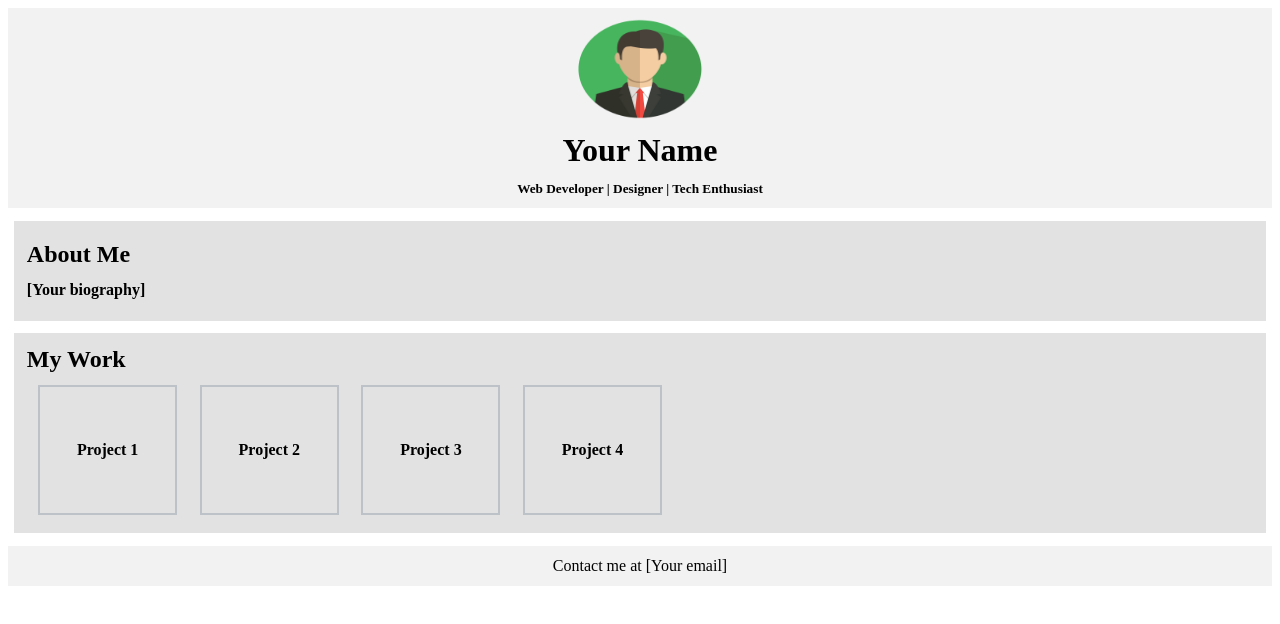
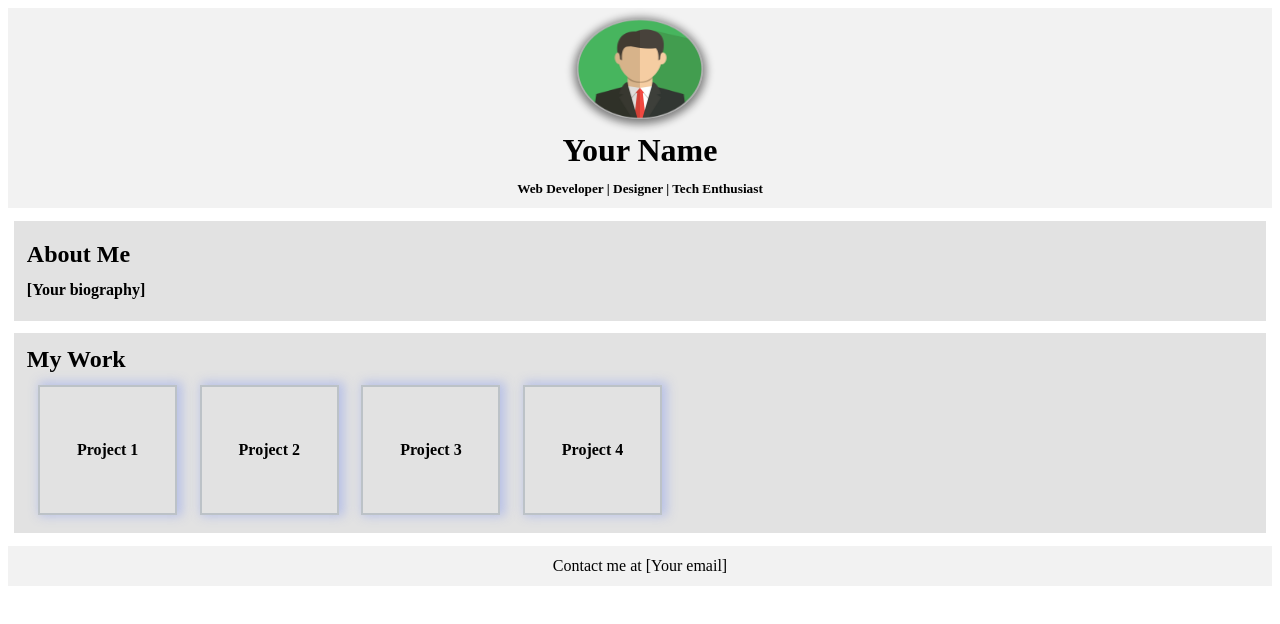
Before and after one commit to javad-musavi/letter-project, a plain HTML site: page index.html in a window 1280 px wide. In both pictures the pointer is over the picture 639 px from the left and 68 px from the top of the page. Drawn offline with Linux system fonts and the light colour scheme.

Commit message:
update style

```diff
--- a/css/style.css
+++ b/css/style.css
@@ -11,6 +11,16 @@
     width: 10%;
     height: 100px;
     margin: 2%;
+    transition: all 2s;
+    border: 2px 2px 10px 2px rgb(71, 153, 104);
+    border-radius: 50%;
+    box-shadow:2px 2px 10px 2px rgba(123, 144, 239, 0.409);
+}
+.img:hover{
+background: rgba(0, 0, 0, 0.266);
+box-shadow:0px 2px 8px 3px rgba(0, 0, 0, 0.489);
+
+
 }
 
 .h1{
@@ -59,11 +69,12 @@
     justify-items: center;
     align-content: center;
     border: 2px solid rgba(112, 128, 144, 0.335);
-
+    box-shadow: 3px -1px 10px 2px rgba(123, 144, 239, 0.409);
+    transition: all 2s;
 }
 .grandchild:hover{
-    background: rgba(192, 192, 192, 0.456);
-
+    background: rgba(69, 207, 241, 0.456);
+    color: rgba(0, 0, 255, 0.345);
 }
 .parent3{
     background: rgba(192, 192, 192, 0.204);
```
